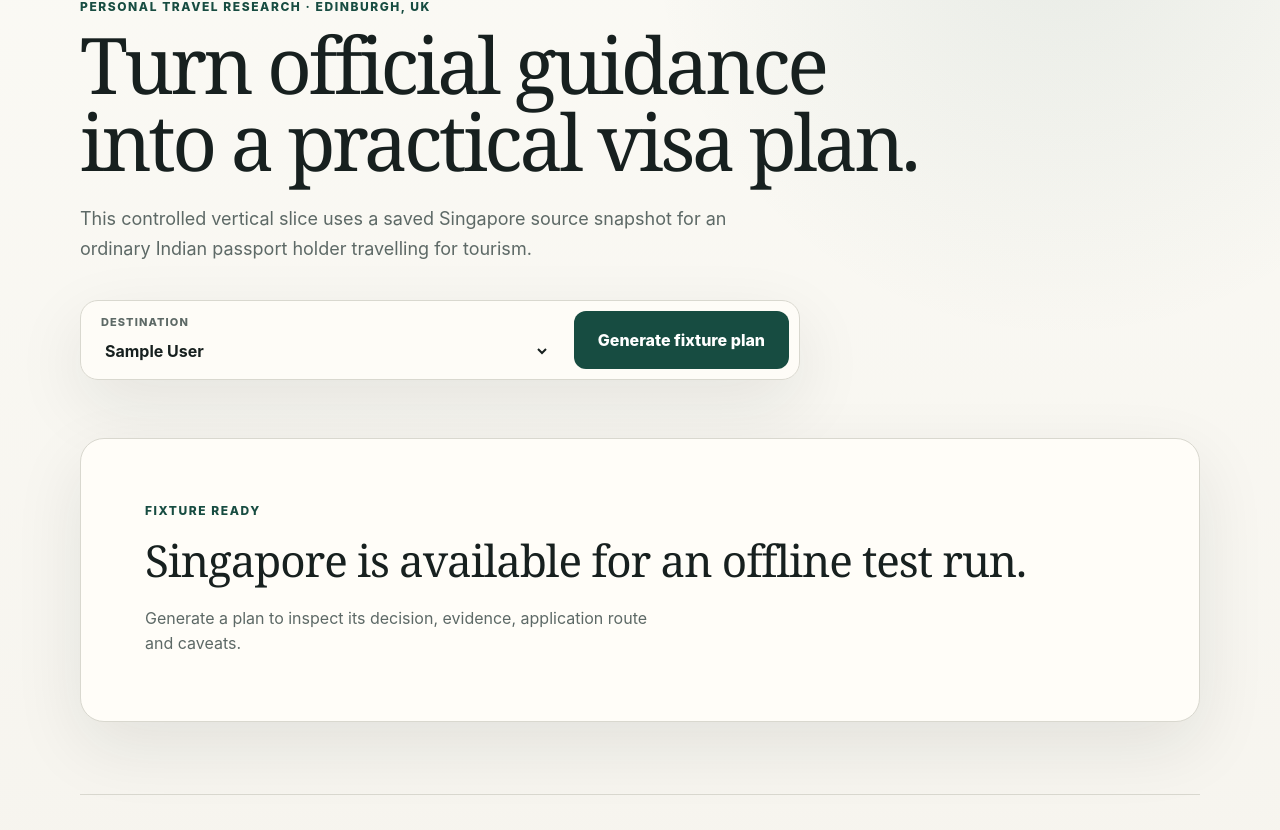
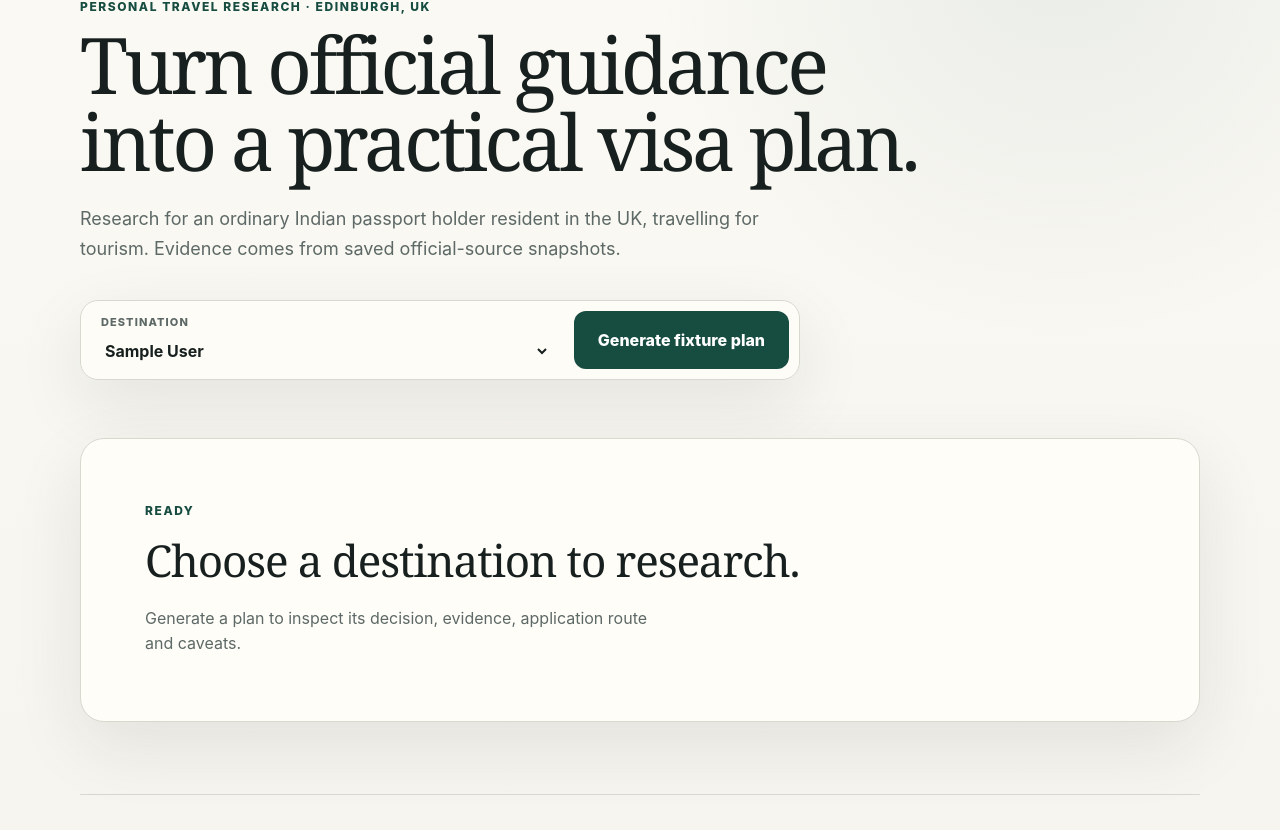
Before and after one commit to AadarshSu/visa-research-agent, a Python web app: template src/visa_research_agent/templates/index.html in a window 1280 px wide. Shown: the part 163-993 px from the top of the page. Run offline with Jinja, Linux system fonts and the light colour scheme; the template is opened without the code that fills it: most values are stand-ins (such as "Sample title", 1, 10 or a date in 2020).

Commit message:
fix: name each plan's own authorities instead of hardcoded Singapore text

```diff
--- a/src/visa_research_agent/static/app.js
+++ b/src/visa_research_agent/static/app.js
@@ -229,16 +229,24 @@ function issueBlock(title, items) {
   const block = element("div", "reliability-block");
   block.append(element("h3", "", title));
   const list = element("ul");
-  const displayItems = items.length ? items : ["None reported in this fixture snapshot."];
+  const displayItems = items.length ? items : ["None reported for this run."];
   displayItems.forEach((item) => list.append(element("li", "", item)));
   block.append(list);
   return block;
 }
 
+// Name the authorities this plan actually rests on, so the caveat is never wrong for a country.
+function authoritiesSentence(plan) {
+  const names = [...new Set(plan.sources.map((source) => source.authority))];
+  if (!names.length) return "the responsible authority";
+  if (names.length === 1) return names[0];
+  return `${names.slice(0, -1).join(", ")} and ${names[names.length - 1]}`;
+}
+
 function renderReliability(plan) {
   const { container } = panel("Evidence and caveats", "Reliability");
   container.append(
-    element("p", "checked-at", `Fixture snapshot checked ${new Date(plan.last_checked).toLocaleString()}.`),
+    element("p", "checked-at", `Evidence last checked ${new Date(plan.last_checked).toLocaleString()}.`),
   );
 
   const grid = element("div", "reliability-grid");
@@ -251,7 +259,7 @@ function renderReliability(plan) {
     element(
       "p",
       "disclaimer",
-      "Requirements can change. Confirm the current rules, fees, documents and appointment instructions with ICA, the Singapore High Commission and its authorised provider before applying. A visa does not guarantee approval or entry.",
+      `Requirements can change. Confirm the current rules, fees, documents and appointment instructions with ${authoritiesSentence(plan)} before applying. A visa does not guarantee approval or entry.`,
     ),
   );
   return container;
--- a/src/visa_research_agent/templates/index.html
+++ b/src/visa_research_agent/templates/index.html
@@ -25,8 +25,9 @@
           <p class="eyebrow">Personal travel research · Edinburgh, UK</p>
           <h1 id="page-title">Turn official guidance into a practical visa plan.</h1>
           <p class="hero-copy">
-            This controlled vertical slice uses a saved Singapore source snapshot for an ordinary
-            Indian passport holder travelling for tourism.
+            Research for an ordinary Indian passport holder resident in the UK, travelling for
+            tourism. Evidence comes from
+            {% if source_mode == 'live' %}the configured official pages, retrieved live{% else %}saved official-source snapshots{% endif %}.
           </p>
 
           <form id="plan-form" class="research-form">
@@ -57,8 +58,8 @@
 
         <section id="results" class="results" aria-live="polite" aria-busy="false">
           <div class="empty-state">
-            <p class="eyebrow">Fixture ready</p>
-            <h2>Singapore is available for an offline test run.</h2>
+            <p class="eyebrow">Ready</p>
+            <h2>Choose a destination to research.</h2>
             <p>Generate a plan to inspect its decision, evidence, application route and caveats.</p>
           </div>
         </section>
```
